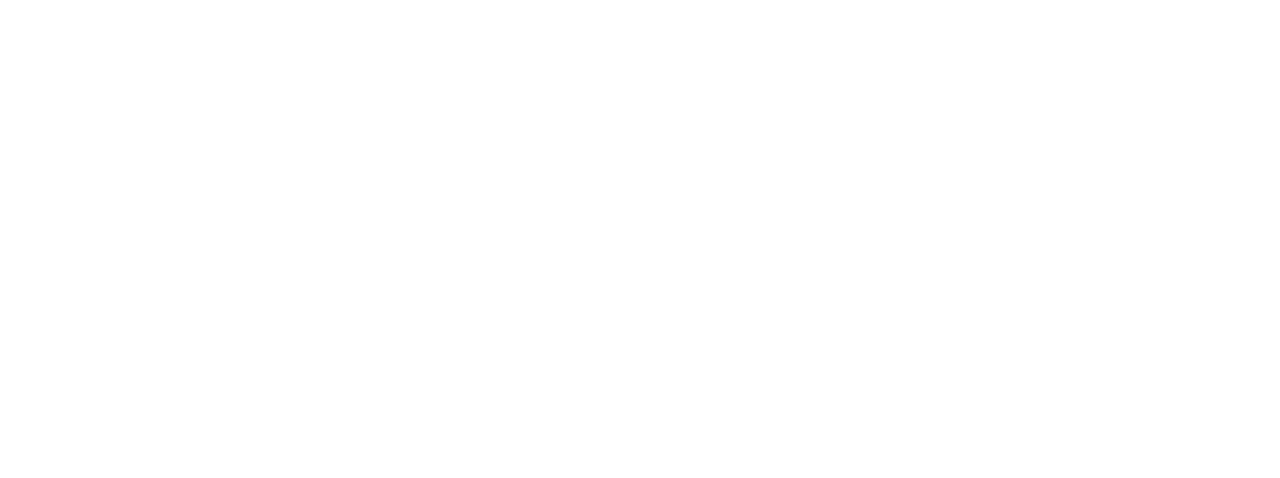
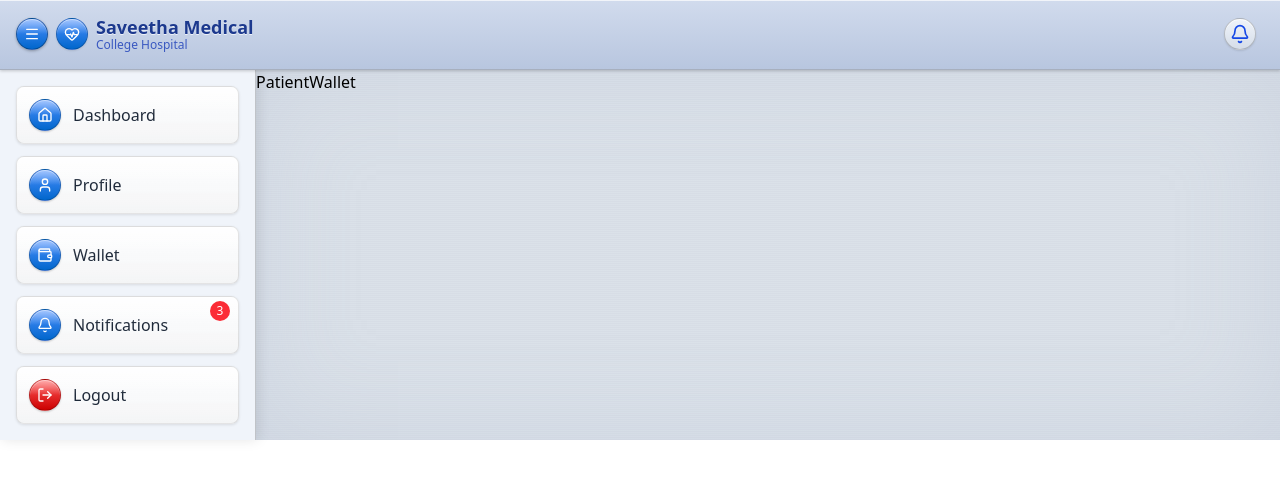
Before and after one commit to Mukunthan-A-R/simats-medical-client, a React (Vite) app: page /patient/wallet/1 in a window 1280 px wide. Before the commit this address had no page. Shown: the top 478 px of the page. Built offline with nearby package versions, Linux system fonts and the light colour scheme.

Commit message:
adding a new route called patient wallet

```diff
--- a/src/App.jsx
+++ b/src/App.jsx
@@ -17,6 +17,7 @@ import { PatientPharmacyWallet } from "./pages/patient/PatientPharmacyWallet";
 import PatientPrescription from "./pages/patient/PatientPrescription";
 import PatientVitals from "./pages/patient/PatientVitals";
 import PatientNotifications from "./pages/patient/PatientNotifications";
+import PatientWallet from "./pages/student/PatientWallet";
 
 function App() {
   return (
@@ -54,6 +55,7 @@ function App() {
               path="health-records/:patientId"
               element={<PatientHealthRecords />}
             />
+            <Route path="wallet/:patientId" element={<PatientWallet />} />
             <Route
               path="hospital-wallet/:patientId"
               element={<PatientHospitalWallet />}
--- a/src/components/patient/PatientSidebar.jsx
+++ b/src/components/patient/PatientSidebar.jsx
@@ -5,7 +5,7 @@ import {
   UserIcon,
   BellIcon,
   LogOutIcon,
-  XIcon,
+  Wallet,
 } from "lucide-react";
 
 export default function PatientSidebar({
@@ -47,6 +47,11 @@ export default function PatientSidebar({
               icon: UserIcon,
               label: "Profile",
               path: `/patient/profile/${patientId}`,
+            },
+            {
+              icon: Wallet,
+              label: "Wallet",
+              path: `/patient/wallet/${patientId}`,
             },
           ].map((item) => {
             const Icon = item.icon;
--- /dev/null
+++ b/src/pages/student/PatientWallet.jsx
@@ -0,0 +1,7 @@
+import React from "react";
+
+const PatientWallet = () => {
+  return <div>PatientWallet</div>;
+};
+
+export default PatientWallet;
```
